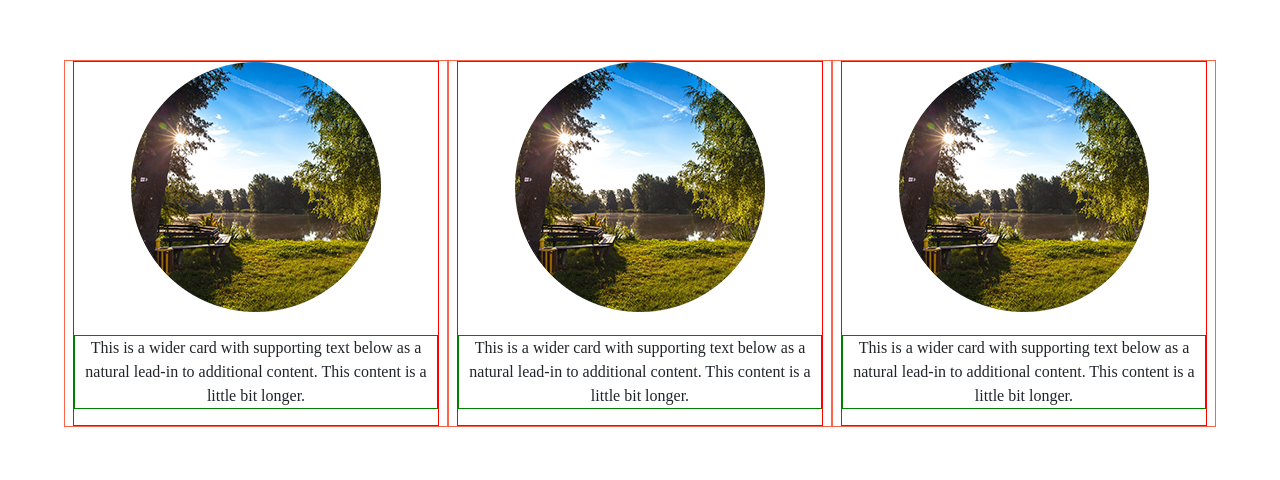
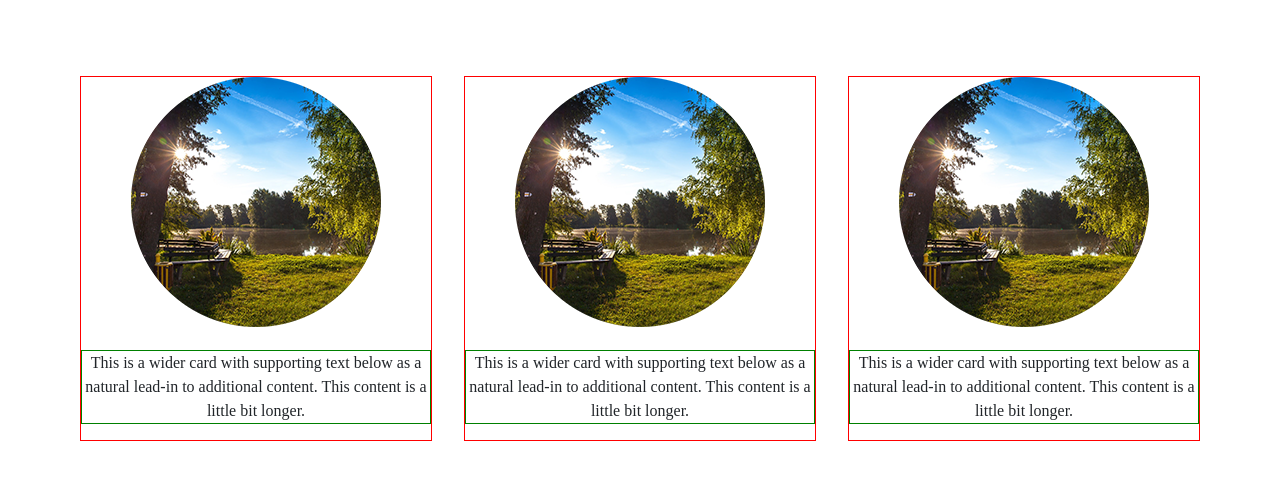
Before and after one commit to rodrigobarros2/flexbox-grid-sistem, a plain HTML site: page index.html in a window 1280 px wide. Shown: the part 140-620 px from the top of the page. Drawn offline with Linux system fonts and the light colour scheme.

Commit message:
Update style.css

```diff
--- a/style.css
+++ b/style.css
@@ -23,14 +23,14 @@ body {
 .thumbnail__container {
    display: flex;
    flex-wrap: wrap;
+   justify-content: space-around;
 }
 
 .thumbnail__item {
    flex: 0 0 auto;
    width: 33.333%;
    text-align: center;
-   padding: 0 .5rem;
-   border: 1px solid tomato;
+   padding: 1rem;
 }
 
 .thumbnail__card {
```
